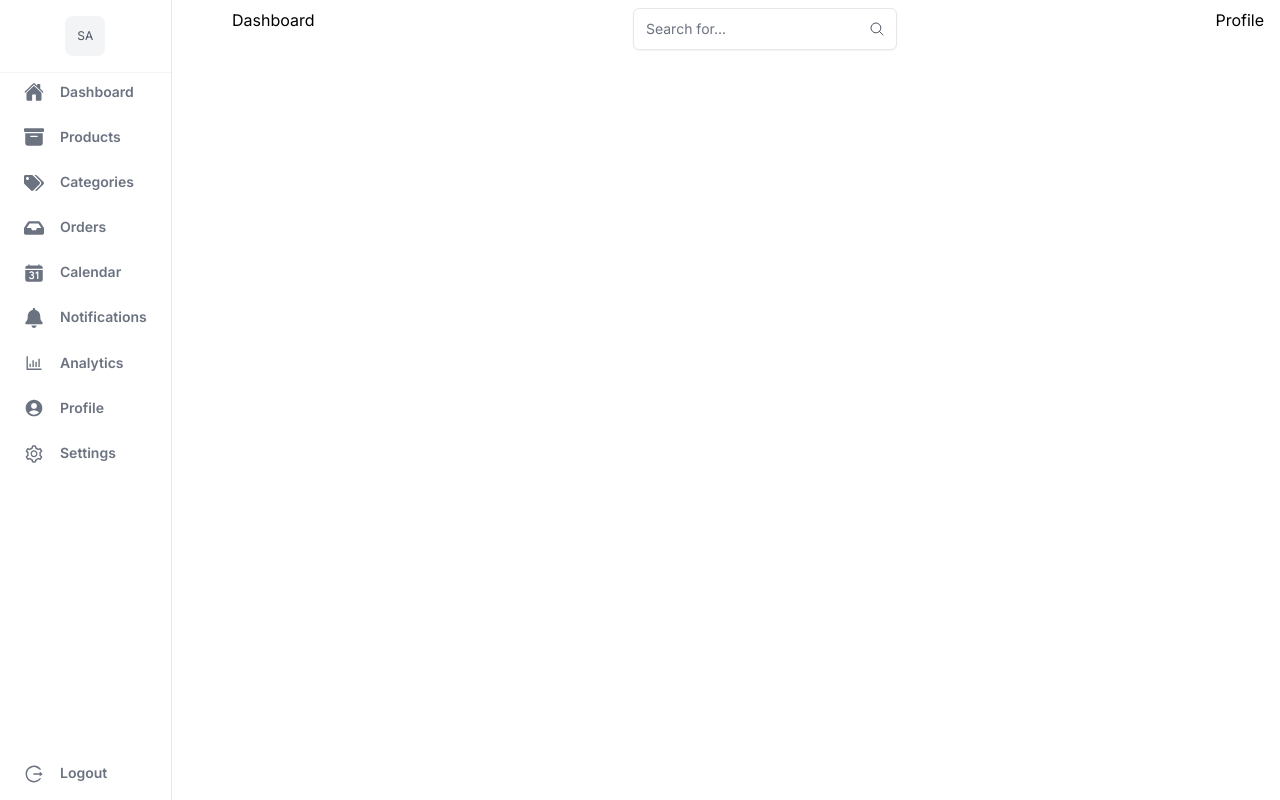
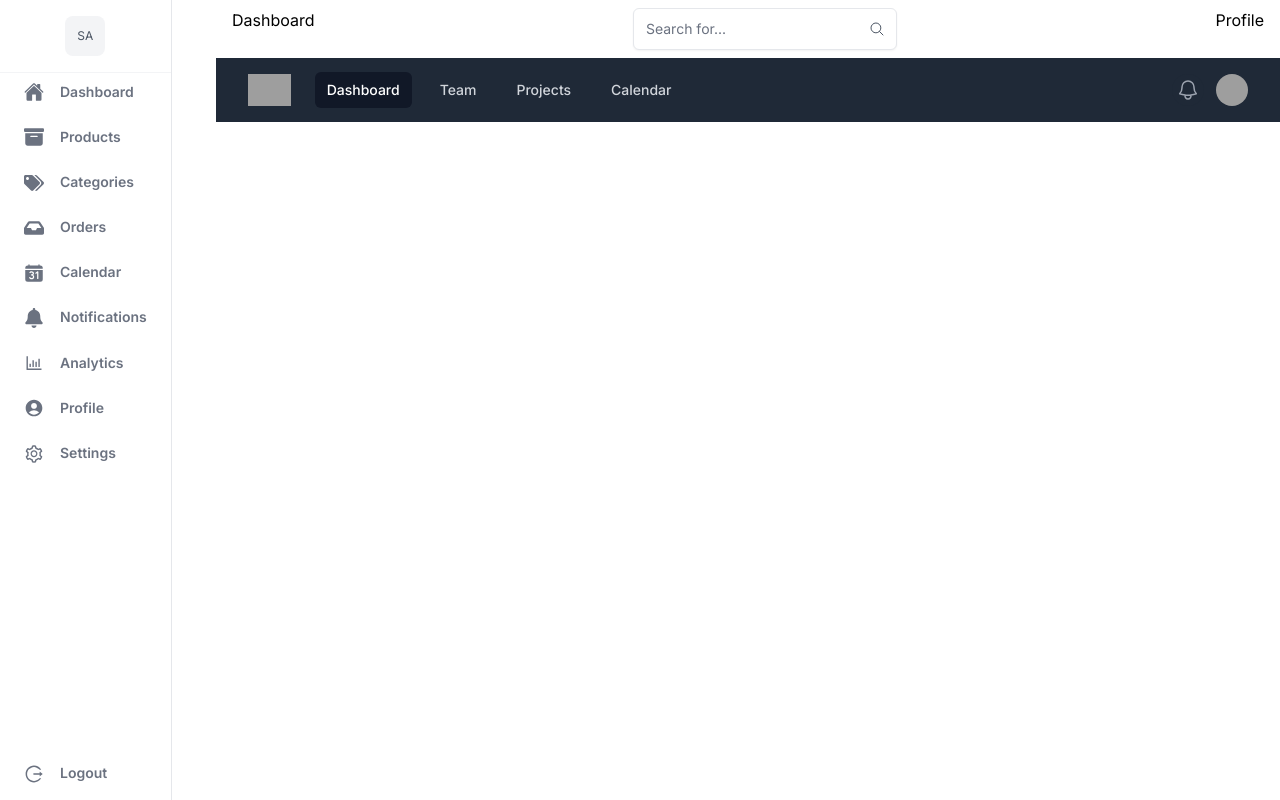
Before and after one commit to sharif2315/tasty-trails-ui, a Next.js app: page /admin in a window 1280 px wide. Built offline with nearby package versions, Linux system fonts and the light colour scheme; grey boxes are pictures that could not be loaded.

Commit message:
navbar wip

```diff
--- a/app/admin/page.tsx
+++ b/app/admin/page.tsx
@@ -1,6 +1,7 @@
 import AdminSidebar from "@/components/AdminSidebar"
 import AdminTable from "@/components/AdminTable"
 import Navbar from "@/components/Navbar"
+import NavbarTW from "@/components/Navbar_tw"
 
 const Admin = () => {
     return (
@@ -12,6 +13,7 @@
 
             <div className="col-span-10 col-start-3">
                 <Navbar />
+                <NavbarTW />
                 {/* <AdminTable/> */}
             </div>
 
--- /dev/null
+++ b/components/Navbar_tw.tsx
@@ -0,0 +1,154 @@
+'use client'
+import { Fragment } from 'react'
+import { Disclosure, Menu, Transition } from '@headlessui/react'
+import { Bars3Icon, BellIcon, XMarkIcon } from '@heroicons/react/24/outline'
+
+const navigation = [
+  { name: 'Dashboard', href: '#', current: true },
+  { name: 'Team', href: '#', current: false },
+  { name: 'Projects', href: '#', current: false },
+  { name: 'Calendar', href: '#', current: false },
+]
+
+function classNames(...classes: any) {
+  return classes.filter(Boolean).join(' ')
+}
+
+export default function NavbarTW() {
+  return (
+    <Disclosure as="nav" className="bg-gray-800">
+      {({ open }) => (
+        <>
+          <div className="mx-auto max-w-7xl px-2 sm:px-6 lg:px-8">
+            <div className="relative flex h-16 items-center justify-between">
+              <div className="absolute inset-y-0 left-0 flex items-center sm:hidden">
+                {/* Mobile menu button*/}
+                <Disclosure.Button className="relative inline-flex items-center justify-center rounded-md p-2 text-gray-400 hover:bg-gray-700 hover:text-white focus:outline-none focus:ring-2 focus:ring-inset focus:ring-white">
+                  <span className="absolute -inset-0.5" />
+                  <span className="sr-only">Open main menu</span>
+                  {open ? (
+                    <XMarkIcon className="block h-6 w-6" aria-hidden="true" />
+                  ) : (
+                    <Bars3Icon className="block h-6 w-6" aria-hidden="true" />
+                  )}
+                </Disclosure.Button>
+              </div>
+              <div className="flex flex-1 items-center justify-center sm:items-stretch sm:justify-start">
+                <div className="flex flex-shrink-0 items-center">
+                  <img
+                    className="h-8 w-auto"
+                    src="https://tailwindui.com/img/logos/mark.svg?color=indigo&shade=500"
+                    alt="Your Company"
+                  />
+                </div>
+                <div className="hidden sm:ml-6 sm:block">
+                  <div className="flex space-x-4">
+                    {navigation.map((item) => (
+                      <a
+                        key={item.name}
+                        href={item.href}
+                        className={classNames(
+                          item.current ? 'bg-gray-900 text-white' : 'text-gray-300 hover:bg-gray-700 hover:text-white',
+                          'rounded-md px-3 py-2 text-sm font-medium'
+                        )}
+                        aria-current={item.current ? 'page' : undefined}
+                      >
+                        {item.name}
+                      </a>
+                    ))}
+                  </div>
+                </div>
+              </div>
+              <div className="absolute inset-y-0 right-0 flex items-center pr-2 sm:static sm:inset-auto sm:ml-6 sm:pr-0">
+                <button
+                  type="button"
+                  className="relative rounded-full bg-gray-800 p-1 text-gray-400 hover:text-white focus:outline-none focus:ring-2 focus:ring-white focus:ring-offset-2 focus:ring-offset-gray-800"
+                >
+                  <span className="absolute -inset-1.5" />
+                  <span className="sr-only">View notifications</span>
+                  <BellIcon className="h-6 w-6" aria-hidden="true" />
+                </button>
+
+                {/* Profile dropdown */}
+                <Menu as="div" className="relative ml-3">
+                  <div>
+                    <Menu.Button className="relative flex rounded-full bg-gray-800 text-sm focus:outline-none focus:ring-2 focus:ring-white focus:ring-offset-2 focus:ring-offset-gray-800">
+                      <span className="absolute -inset-1.5" />
+                      <span className="sr-only">Open user menu</span>
+                      <img
+                        className="h-8 w-8 rounded-full"
+                        src="https://images.unsplash.com/photo-1472099645785-5658abf4ff4e?ixlib=rb-1.2.1&ixid=eyJhcHBfaWQiOjEyMDd9&auto=format&fit=facearea&facepad=2&w=256&h=256&q=80"
+                        alt=""
+                      />
+                    </Menu.Button>
+                  </div>
+                  <Transition
+                    as={Fragment}
+                    enter="transition ease-out duration-100"
+                    enterFrom="transform opacity-0 scale-95"
+                    enterTo="transform opacity-100 scale-100"
+                    leave="transition ease-in duration-75"
+                    leaveFrom="transform opacity-100 scale-100"
+                    leaveTo="transform opacity-0 scale-95"
+                  >
+                    <Menu.Items className="absolute right-0 z-10 mt-2 w-48 origin-top-right rounded-md bg-white py-1 shadow-lg ring-1 ring-black ring-opacity-5 focus:outline-none">
+                      <Menu.Item>
+                        {({ active }) => (
+                          <a
+                            href="#"
+                            className={classNames(active ? 'bg-gray-100' : '', 'block px-4 py-2 text-sm text-gray-700')}
+                          >
+                            Your Profile
+                          </a>
+                        )}
+                      </Menu.Item>
+                      <Menu.Item>
+                        {({ active }) => (
+                          <a
+                            href="#"
+                            className={classNames(active ? 'bg-gray-100' : '', 'block px-4 py-2 text-sm text-gray-700')}
+                          >
+                            Settings
+                          </a>
+                        )}
+                      </Menu.Item>
+                      <Menu.Item>
+                        {({ active }) => (
+                          <a
+                            href="#"
+                            className={classNames(active ? 'bg-gray-100' : '', 'block px-4 py-2 text-sm text-gray-700')}
+                          >
+                            Sign out
+                          </a>
+                        )}
+                      </Menu.Item>
+                    </Menu.Items>
+                  </Transition>
+                </Menu>
+              </div>
+            </div>
+          </div>
+
+          <Disclosure.Panel className="sm:hidden">
+            <div className="space-y-1 px-2 pb-3 pt-2">
+              {navigation.map((item) => (
+                <Disclosure.Button
+                  key={item.name}
+                  as="a"
+                  href={item.href}
+                  className={classNames(
+                    item.current ? 'bg-gray-900 text-white' : 'text-gray-300 hover:bg-gray-700 hover:text-white',
+                    'block rounded-md px-3 py-2 text-base font-medium'
+                  )}
+                  aria-current={item.current ? 'page' : undefined}
+                >
+                  {item.name}
+                </Disclosure.Button>
+              ))}
+            </div>
+          </Disclosure.Panel>
+        </>
+      )}
+    </Disclosure>
+  )
+}
--- a/package.json
+++ b/package.json
@@ -9,6 +9,8 @@
     "lint": "next lint"
   },
   "dependencies": {
+    "@headlessui/react": "^2.0.3",
+    "@heroicons/react": "^2.1.3",
     "next": "14.2.3",
     "react": "^18",
     "react-dom": "^18",
```
Also changed, not shown: 1 other file (tests, documents, lock files or other folders).
